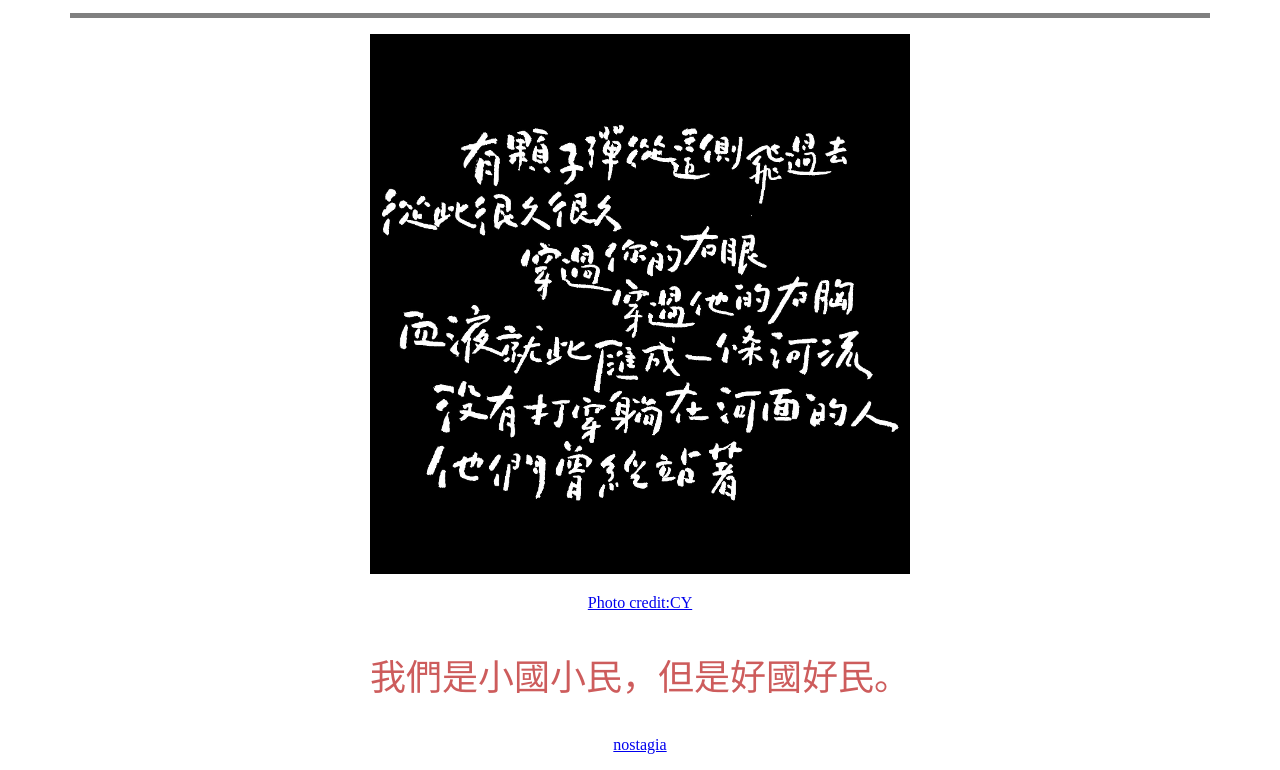
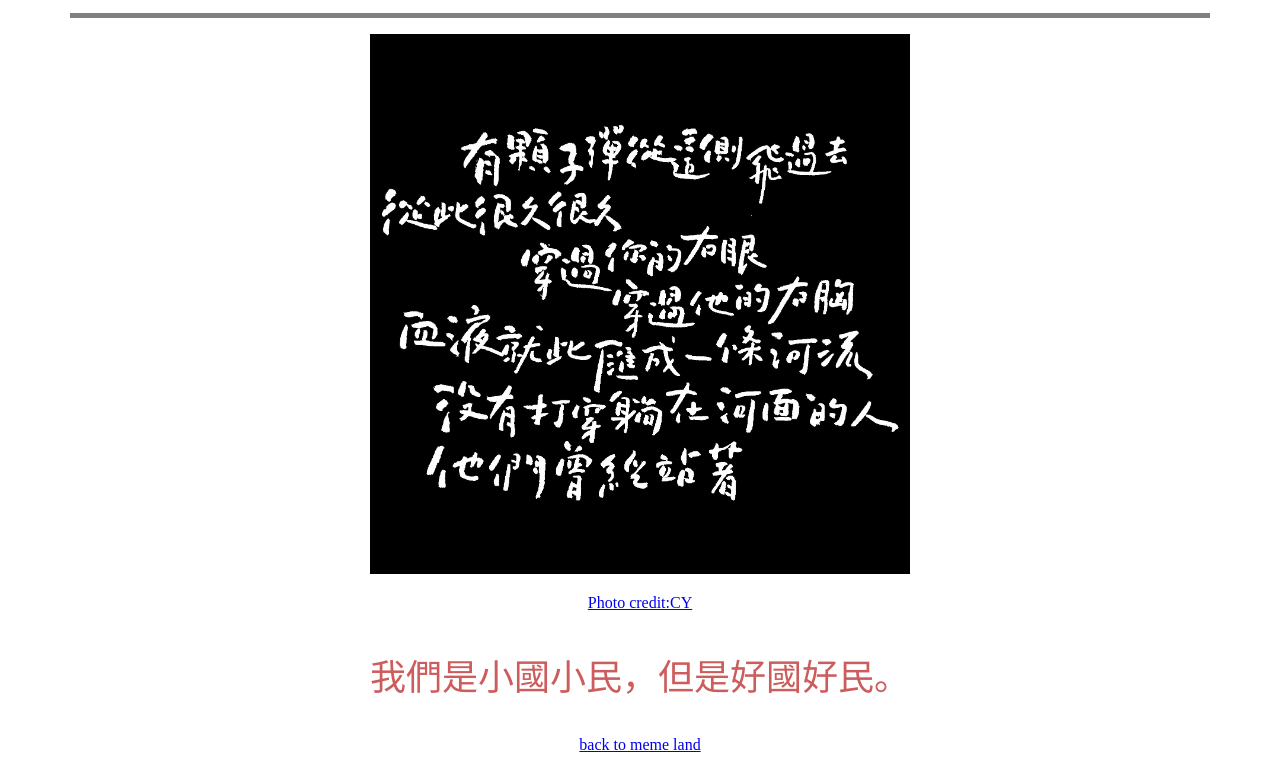
Before and after one commit to eileen71/R_htmlcss, a plain HTML site: page another.html in a window 1280 px wide. Shown: the part 425-1195 px from the top of the page. Drawn offline with Linux system fonts and the light colour scheme.

Commit message:
Update another.html

```diff
--- a/another.html
+++ b/another.html
@@ -74,7 +74,7 @@
         我們是小國小民，但是好國好民。
     </p>
     <p align="center">
-            <a href="https://eileen71.github.io/R_htmlcss/another.html"> nostagia </a>
+            <a href="https://eileen71.github.io/R_htmlcss/index.html"> back to meme land </a>
             </p>
     </body>
 </html>
```
